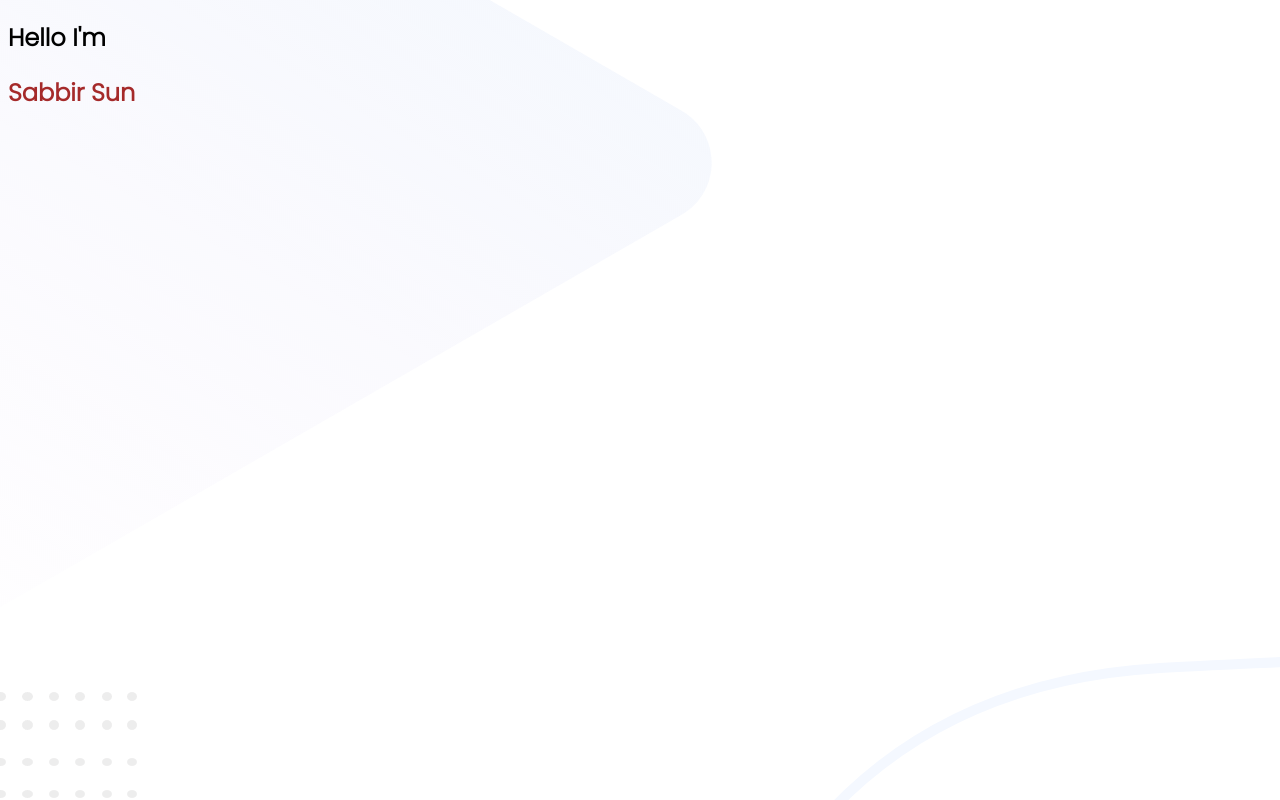
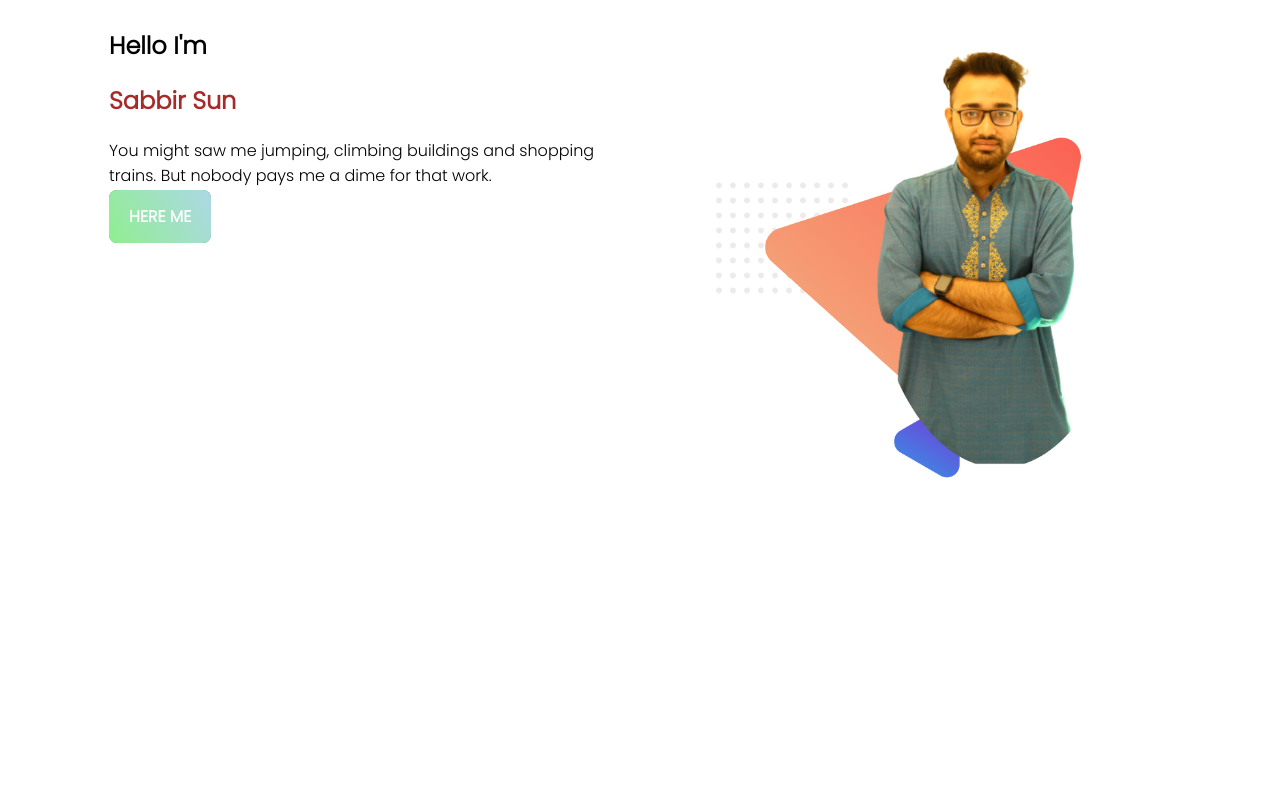
Before and after one commit to sabbirsun/personal-website, a plain HTML site: page index.html in a window 1280 px wide. Drawn offline with Linux system fonts and the light colour scheme.

Commit message:
updated value

```diff
--- a/index.html
+++ b/index.html
@@ -10,10 +10,23 @@
 <link href="https://fonts.googleapis.com/css2?family=Poppins:wght@300&display=swap" rel="stylesheet">
 </head>
 <body>
-    <section>
-        <div>
+    <section class="b-p">
+        <div class="half-width">
             <h2>Hello I'm</h2>
             <h1>Sabbir Sun</h1>
+            <p>You might saw me jumping, climbing buildings and shopping trains. But nobody pays me a dime for that work.</p>
+            <a class="link-button" target="_blank" href="https://github.com/sabbirsun/personal-website">HERE ME</a>
+        </div>
+        <div class="half-width">
+            <img src="images/profile1.png" alt="">
+        </div>
+    </section>
+    <section>
+        <div class="half-width">
+
+        </div>
+        <div class="half-width">
+
         </div>
     </section>
 </body>
--- a/style.css
+++ b/style.css
@@ -1,7 +1,30 @@
 body{
+    font-family: 'Poppins', sans-serif;
+}
+.b-p{
     background-image: url("images/header-bg.png");
-    font-family: 'Poppins', sans-serif;
 }
 h1{
     color: brown;
 }
+p{
+    color: dar;
+}
+.half-width{
+    width: 40%;
+    float: left;
+    margin-left: 5%;
+    padding-left: 3%;
+}
+.half-width img{
+    width: 100%;
+}
+.link-button{
+    text-decoration: none;
+    background-color: gray;
+    padding: 15px 20px;
+    border-radius: 8px;
+    color: white;
+    font-weight: bold;
+    background-image: linear-gradient(60deg, lightgreen, lightblue);
+}
```
Also changed, not shown: images/profile1.png (added).
